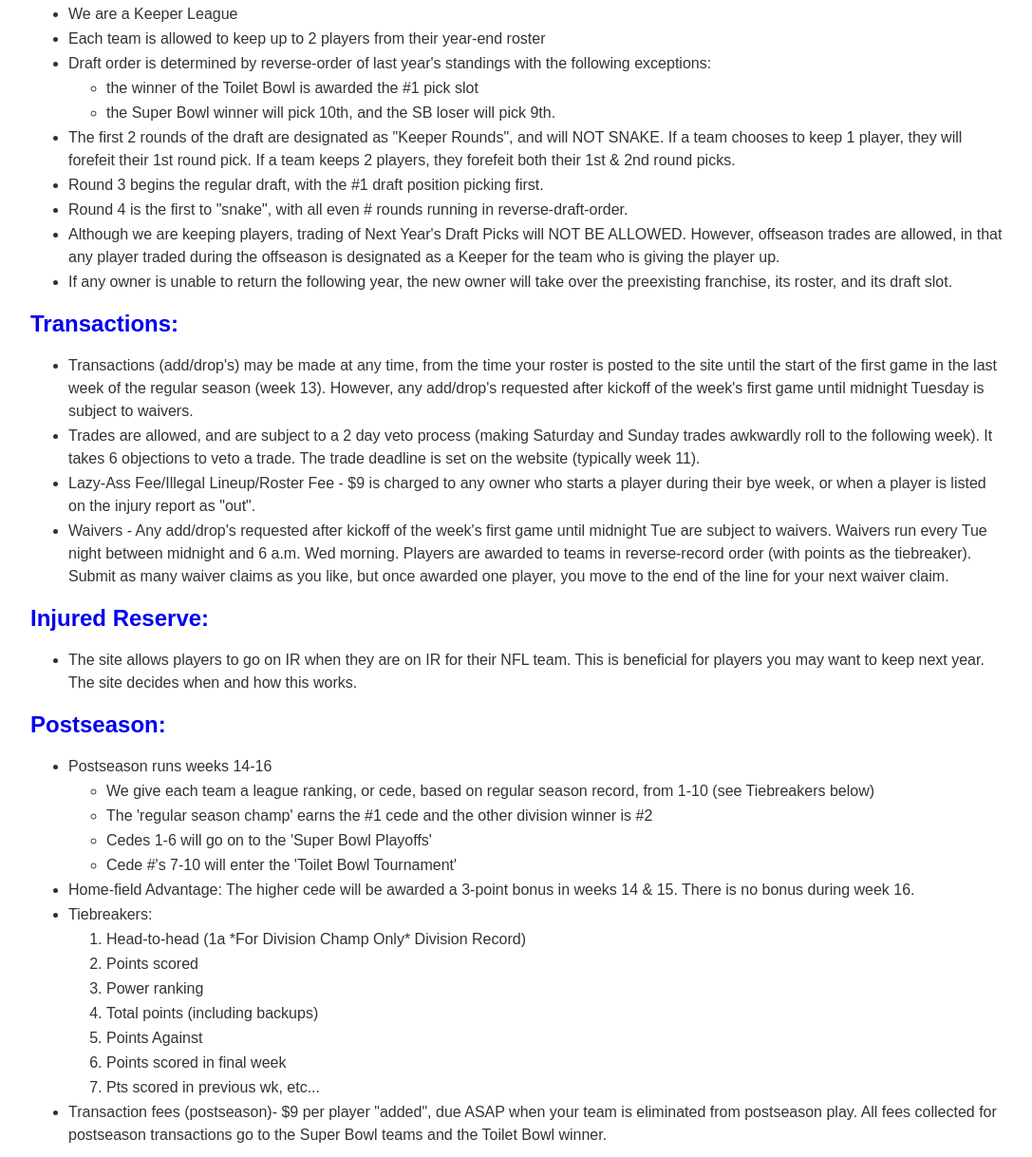
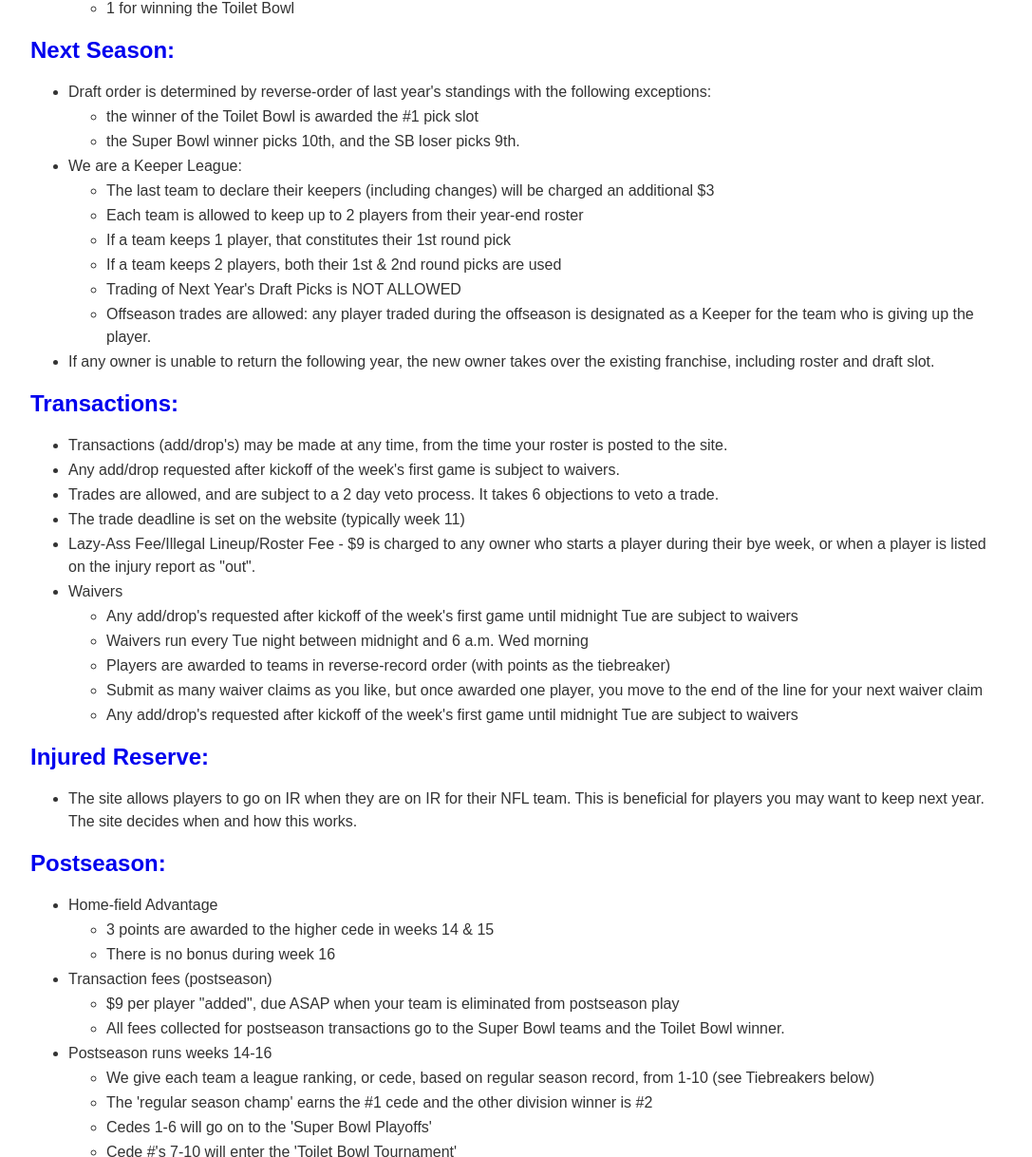
Before and after one commit to ryanatk/ryana804.com, a website: page html/bbfl/rules.html in a window 1280 px wide. Shown: the part 1138-2356 px from the top of the page at 95% size, without its empty margins (96-1183 px from the left). Drawn offline with Linux system fonts and the light colour scheme.

Commit message:
more bbfl rules clean up

```diff
--- a/html/bbfl/rules.html
+++ b/html/bbfl/rules.html
@@ -32,25 +32,36 @@
   <li>Each team has a maximum of a 16-man roster (not counting IR)</li>
   <li>Starting Lineup: 1 QB, 2 RB, 3 WR, 1 TE, 1 K, 1 D/ST</li>
   <li>Bench: any combination of positions for these 7 roster spots</li>
-  <li>Starting line-ups lock 5 minutes prior to kickoff of each starter's NFL game. Once that player's game kicks off, he will be locked in as 'Starter' or 'Bench' by the website.</li>
-  <li>In the event of a tie, the tiebreaker is the single highest-scoring player on each team's bench. These points do not count towards the score, but the team with the highest scoring bench player gets the win. If both teams' top bench players tie, the result is a tie.</li>
+  <li>The site locks players' starting status 5 minutes prior to kickoff of that player's NFL game.</li>
+  <li>In the event of a tie, the tiebreaker is the single highest-scoring player on each team's bench
+    <ul>
+      <li>These points do not count towards the score</li>
+      <li>If both teams' top bench players tie, the result is a tie</li>
+    </ul>
+  </li>
 </ul>
 
 <h2><a name="draft">Draft:</a></h2>
 <ul>
-  <li>The draft will be held as close to the season's start as possible.</li>
+  <li>The draft is held as close to the season's start as possible.</li>
   <li>Draft order is posted on the site. Order is reversed for all even numbered rounds (a "snake draft"), except the 2nd round.</li>
   <li>All draft picks must be used, and all teams must draft a full starting team.</li>
-  <li>The first 2 rounds of the draft are designated as "Keeper Rounds". This is further explained in <a href="#nextseason">the Next Season section</a>.</li>
+  <li>The draft lasts 16 rounds:
+    <ul>
+      <li>The first 2 rounds of the draft are designated as "Keeper Rounds", and does NOT SNAKE.</li>
+      <li>Round 3 begins the regular draft, with the #1 draft position picking first.</li>
+      <li>Round 4 is the first to "snake", with all even # rounds running in reverse-draft-order.</li>
+    </ul>
+  </li>
 </ul>
 
 <h2><a name="feespayouts">Fees & Payouts:</a></h2>
 <ul>
   <li>Entry fee - $50, due before the preseason draft</li>
   <li>Transaction fees (regular season)- $3 per player "added", due ASAP when your team is eliminated from postseason play.</li>
-  <li>The cumulative league entry and transaction fees will be split into 20 payouts (5% each) as follows:</li>
+  <li>The cumulative league entry and transaction fees are split into 20 payouts (5% each) as follows:</li>
   <ul>
-    <li>1 for making the playoffs (there will be 6 teams)
+    <li>1 for making the playoffs (6 teams)
     <li>1/2 for winning your division (2)</li>
     <li>1/2 for each: best record, points & power ranking champ (3)</li>
     <li>2 for making the Super Bowl (2)</li>
@@ -62,27 +73,41 @@
 
 <h2><a name="nextseason">Next Season:</a></h2>
 <ul>
-  <li>We are a Keeper League</li>
-  <li>Each team is allowed to keep up to 2 players from their year-end roster</li>
   <li>Draft order is determined by reverse-order of last year's standings with the following exceptions:
     <ul>
       <li>the winner of the Toilet Bowl is awarded the #1 pick slot</li>
-      <li>the Super Bowl winner will pick 10th, and the SB loser will pick 9th.</li>
+      <li>the Super Bowl winner picks 10th, and the SB loser picks 9th.</li>
     </ul>
   </li>
-  <li>The first 2 rounds of the draft are designated as "Keeper Rounds", and will NOT SNAKE. If a team chooses to keep 1 player, they will forefeit their 1st round pick. If a team keeps 2 players, they forefeit both their 1st & 2nd round picks.</li>
-  <li>Round 3 begins the regular draft, with the #1 draft position picking first.</li>
-  <li>Round 4 is the first to "snake", with all even # rounds running in reverse-draft-order.</li>
-  <li>Although we are keeping players, trading of Next Year's Draft Picks will NOT BE ALLOWED. However, offseason trades are allowed, in that any player traded during the offseason is designated as a Keeper for the team who is giving the player up.</li>
-  <li>If any owner is unable to return the following year, the new owner will take over the preexisting franchise, its roster, and its draft slot.</li>
+  <li>We are a Keeper League:
+    <ul>
+      <li>The last team to declare their keepers (including changes) will be charged an additional $3</li>
+      <li>Each team is allowed to keep up to 2 players from their year-end roster</li>
+      <li>If a team keeps 1 player, that constitutes their 1st round pick</li>
+      <li>If a team keeps 2 players, both their 1st & 2nd round picks are used</li>
+      <li>Trading of Next Year's Draft Picks is NOT ALLOWED</li>
+      <li>Offseason trades are allowed: any player traded during the offseason is designated as a Keeper for the team who is giving up the player.</li>
+    </ul>
+  </li>
+  <li>If any owner is unable to return the following year, the new owner takes over the existing franchise, including roster and draft slot.</li>
 </ul>
 
 <h2><a name="transactions">Transactions:</a></h2>
 <ul>
-  <li>Transactions (add/drop's) may be made at any time, from the time your roster is posted to the site until the start of the first game in the last week of the regular season (week 13). However, any add/drop's requested after kickoff of the week's first game until midnight Tuesday is subject to waivers.</li>
-  <li>Trades are allowed, and are subject to a 2 day veto process (making Saturday and Sunday trades awkwardly roll to the following week). It takes 6 objections to veto a trade. The trade deadline is set on the website (typically week 11).</li>
+  <li>Transactions (add/drop's) may be made at any time, from the time your roster is posted to the site.</li>
+  <li>Any add/drop requested after kickoff of the week's first game is subject to waivers.</li>
+  <li>Trades are allowed, and are subject to a 2 day veto process. It takes 6 objections to veto a trade.</li>
+  <li>The trade deadline is set on the website (typically week 11)</li>
   <li>Lazy-Ass Fee/Illegal Lineup/Roster Fee - $9 is charged to any owner who starts a player during their bye week, or when a player is listed on the injury report as "out".</li>
-  <li>Waivers - Any add/drop's requested after kickoff of the week's first game until midnight Tue are subject to waivers. Waivers run every Tue night between midnight and 6 a.m. Wed morning. Players are awarded to teams in reverse-record order (with points as the tiebreaker). Submit as many waiver claims as you like, but once awarded one player, you move to the end of the line for your next waiver claim.</li>
+  <li>Waivers
+    <ul>
+      <li>Any add/drop's requested after kickoff of the week's first game until midnight Tue are subject to waivers</li>
+      <li>Waivers run every Tue night between midnight and 6 a.m. Wed morning</li>
+      <li>Players are awarded to teams in reverse-record order (with points as the tiebreaker)</li>
+      <li>Submit as many waiver claims as you like, but once awarded one player, you move to the end of the line for your next waiver claim</li>
+      <li>Any add/drop's requested after kickoff of the week's first game until midnight Tue are subject to waivers</li>
+    </ul>
+  </li>
 </ul>
 
 <h2><a name="ir">Injured Reserve:</a></h2>
@@ -92,6 +117,18 @@
 
 <h2><a name="postseason">Postseason:</a></h2>
 <ul>
+  <li>Home-field Advantage
+    <ul>
+      <li>3 points are awarded to the higher cede in weeks 14 & 15</li>
+      <li>There is no bonus during week 16</li>
+    </ul>
+  </li>
+  <li>Transaction fees (postseason)
+    <ul>
+      <li>$9 per player "added", due ASAP when your team is eliminated from postseason play</li>
+      <li>All fees collected for postseason transactions go to the Super Bowl teams and the Toilet Bowl winner.</li>
+    </ul>
+  </li>
   <li>Postseason runs weeks 14-16
     <ul>
       <li>We give each team a league ranking, or cede, based on regular season record, from 1-10 (see Tiebreakers below)</li>
@@ -100,8 +137,7 @@
       <li>Cede #'s 7-10 will enter the 'Toilet Bowl Tournament'</li>
     </ul>
   </li>
-  <li>Home-field Advantage: The higher cede will be awarded a 3-point bonus in weeks 14 & 15. There is no bonus during week 16.</li>
-  <li>Tiebreakers:
+  <li>Tiebreakers
     <ol>
       <li>Head-to-head (1a *For Division Champ Only* Division Record)</li>
       <li>Points scored</li>
@@ -112,7 +148,6 @@
       <li>Pts scored in previous wk, etc...</li>
     </ol>
   </li>
-  <li>Transaction fees (postseason)- $9 per player "added", due ASAP when your team is eliminated from postseason play. All fees collected for postseason transactions go to the Super Bowl teams and the Toilet Bowl winner.</li>
 </ul>
 
 </body>
```
